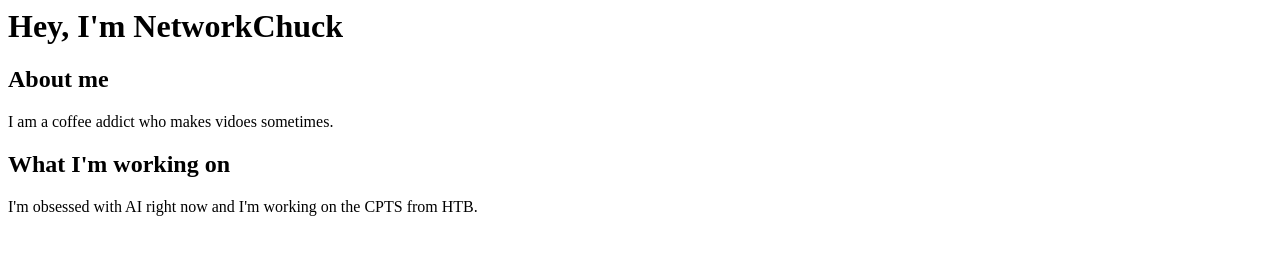
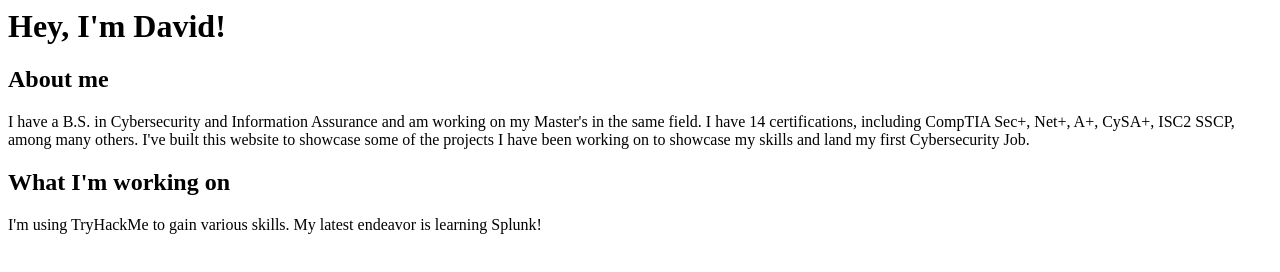
Before and after one commit to DDeMark92/David-DeMark-Portfolio, a plain HTML site: page index.html in a window 1280 px wide. Drawn offline with Linux system fonts and the light colour scheme.

Commit message:
Update index.html

```diff
--- a/index.html
+++ b/index.html
@@ -1,16 +1,18 @@
 
 <html>
     <h1>
-        Hey, I'm NetworkChuck
+        Hey, I'm David!
     </h1>
     <body>
         <h2>About me</h2>
         <p>
-            I am a coffee addict who makes vidoes sometimes.
+            I have a B.S. in Cybersecurity and Information Assurance and am working on my Master's in the same field.
+            I have 14 certifications, including CompTIA Sec+, Net+, A+, CySA+, ISC2 SSCP, among many others.
+            I've built this website to showcase some of the projects I have been working on to showcase my skills and land my first Cybersecurity Job.
         </p>
         <h2>What I'm working on</h2>
         <p>
-            I'm obsessed with AI right now and I'm working on the CPTS from HTB.
+            I'm using TryHackMe to gain various skills. My latest endeavor is learning Splunk!
         </p>
     </body>
 </html>
```
